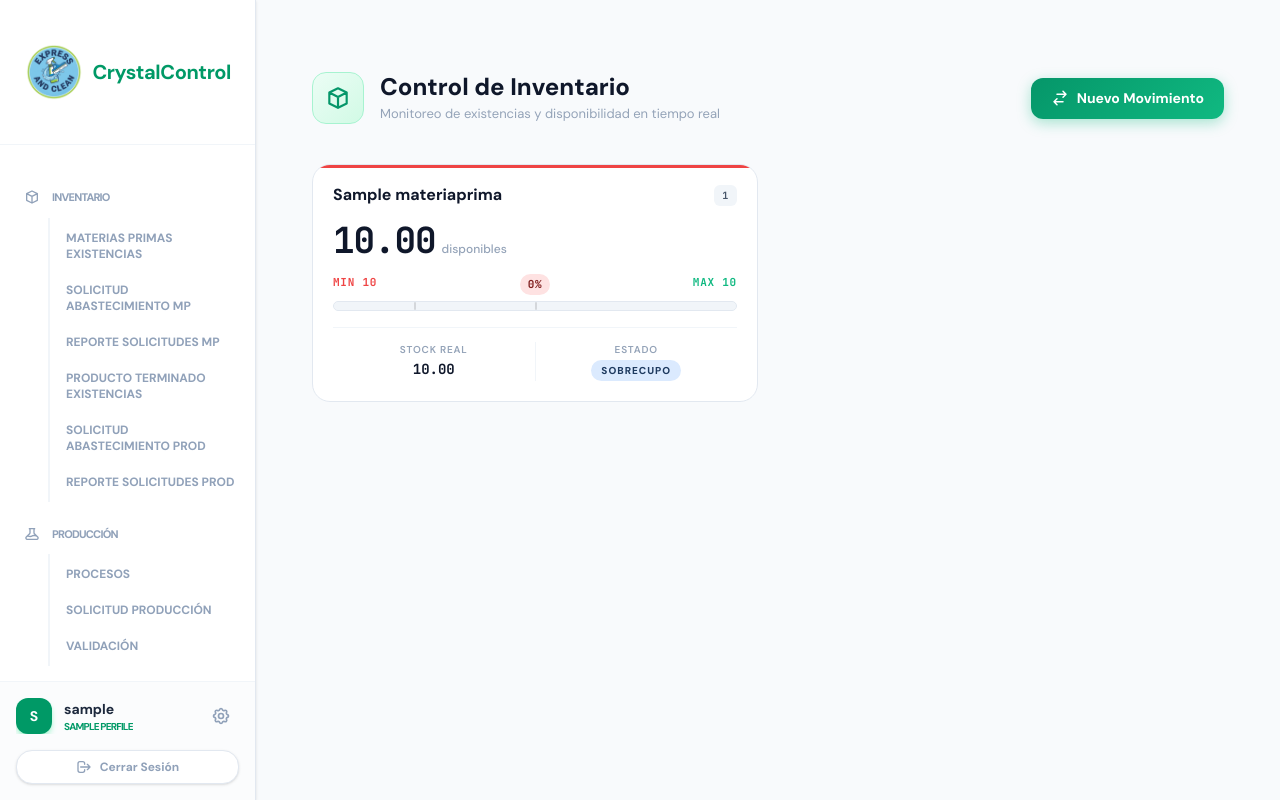
After one commit to IDGS-801-23001502/CrystalControl, a Flask app: template templates/inventory/material_list.html in a window 1280 px wide. The commit adds this page. Run offline with Flask 3, Linux system fonts and the light colour scheme; the template is opened without the code that fills it: values that come from a table or form of the project are taken from there, others are empty; a user stored in the database is signed in; tables that the repository leaves empty hold one stand-in row (values such as "Sample post"); parts of the project's set-up code (start-up, migrations or seed data) failed here and were passed over; some libraries are stand-ins or nearby versions.

Commit message:
03/04/2026 V1 Movimientos Inventario MP

```diff
--- /dev/null
+++ b/templates/inventory/material_list.html
@@ -0,0 +1,358 @@
+{% extends "layout_employees.html" %}
+{% block title %}Estado de Inventario{% endblock %}
+
+{% block content %}
+
+<link href="https://fonts.googleapis.com/css2?family=DM+Sans:wght@400;500;600;700;800&family=JetBrains+Mono:wght@500;700&display=swap" rel="stylesheet">
+
+<style>
+  :root {
+    --green:  #10b981;
+    --orange: #f97316;
+    --red:    #ef4444;
+    --green-bg:  #d1fae5;
+    --orange-bg: #ffedd5;
+    --red-bg:    #fee2e2;
+    --green-text:  #065f46;
+    --orange-text: #7c2d12;
+    --red-text:    #7f1d1d;
+    --surface: #ffffff;
+    --surface-2: #f8fafc;
+    --border: #e2e8f0;
+    --text-primary: #0f172a;
+    --text-secondary: #64748b;
+    --text-muted: #94a3b8;
+  }
+
+  * { box-sizing: border-box; }
+
+  body {
+    font-family: 'DM Sans', sans-serif;
+    background: var(--surface-2);
+  }
+
+  /* ── Page wrapper ── */
+  .inv-page {
+    max-width: 1280px;
+    margin: 0 auto;
+    padding: 2.5rem 1.5rem;
+  }
+
+  /* ── Header ── */
+  .inv-header {
+    display: flex;
+    align-items: center;
+    justify-content: space-between;
+    flex-wrap: wrap;
+    gap: 1rem;
+    margin-bottom: 2.5rem;
+  }
+
+  .inv-header-left { display: flex; align-items: center; gap: 1rem; }
+
+  .inv-icon-wrap {
+    width: 52px; height: 52px;
+    border-radius: 14px;
+    background: linear-gradient(135deg, #ecfdf5 0%, #d1fae5 100%);
+    border: 1px solid #a7f3d0;
+    display: flex; align-items: center; justify-content: center;
+    flex-shrink: 0;
+  }
+  .inv-icon-wrap svg { width: 26px; height: 26px; color: #059669; }
+
+  .inv-title   { font-size: 1.5rem; font-weight: 800; color: var(--text-primary); line-height: 1.2; }
+  .inv-subtitle{ font-size: 0.8125rem; color: var(--text-muted); margin-top: 2px; }
+
+  .btn-new-movement {
+    display: inline-flex; align-items: center; gap: 8px;
+    background: linear-gradient(135deg, #059669 0%, #10b981 100%);
+    color: #fff;
+    font-weight: 700; font-size: 0.875rem;
+    padding: 0.625rem 1.25rem;
+    border-radius: 12px;
+    border: none; cursor: pointer; text-decoration: none;
+    box-shadow: 0 4px 14px rgba(16,185,129,.35);
+    transition: transform .15s, box-shadow .15s;
+  }
+  .btn-new-movement:hover  { transform: translateY(-1px); box-shadow: 0 6px 20px rgba(16,185,129,.4); }
+  .btn-new-movement:active { transform: scale(.97); }
+  .btn-new-movement svg { width: 18px; height: 18px; }
+
+  /* ── Grid ── */
+  .inv-grid {
+    display: grid;
+    grid-template-columns: repeat(auto-fill, minmax(300px, 1fr));
+    gap: 1.25rem;
+  }
+
+  /* ── Card ── */
+  .inv-card {
+    background: var(--surface);
+    border-radius: 18px;
+    border: 1px solid var(--border);
+    padding: 1.25rem;
+    display: flex; flex-direction: column; gap: 1rem;
+    transition: transform .2s, box-shadow .2s;
+    position: relative; overflow: hidden;
+  }
+  .inv-card::before {
+    content: '';
+    position: absolute; top: 0; left: 0; right: 0; height: 3px;
+    border-radius: 18px 18px 0 0;
+  }
+  .inv-card.status-ok     ::before,
+  .inv-card.status-ok     { }
+  .inv-card.status-ok::before     { background: var(--green); }
+  .inv-card.status-warning::before{ background: var(--orange); }
+  .inv-card.status-critical::before{ background: var(--red); }
+  .inv-card:hover { transform: translateY(-3px); box-shadow: 0 12px 32px rgba(15,23,42,.08); }
+
+  /* ── Card top row ── */
+  .card-top { display: flex; align-items: flex-start; justify-content: space-between; gap: 8px; }
+
+  .card-name {
+    font-size: 1rem; font-weight: 700;
+    color: var(--text-primary);
+    line-height: 1.3;
+    flex: 1; min-width: 0;
+    overflow: hidden; text-overflow: ellipsis; white-space: nowrap;
+  }
+
+  .badge-unit {
+    font-size: 0.625rem; font-weight: 700;
+    letter-spacing: .08em; text-transform: uppercase;
+    padding: 3px 8px; border-radius: 6px;
+    background: #f1f5f9; color: #475569;
+    white-space: nowrap; flex-shrink: 0;
+    font-family: 'JetBrains Mono', monospace;
+  }
+
+  /* ── Stock display ── */
+  .stock-display { display: flex; align-items: baseline; gap: 6px; }
+  .stock-number {
+    font-size: 2.25rem; font-weight: 800;
+    color: var(--text-primary); line-height: 1;
+    font-family: 'JetBrains Mono', monospace;
+    letter-spacing: -.03em;
+  }
+  .stock-label { font-size: 0.75rem; color: var(--text-muted); font-weight: 500; }
+
+  /* ── Progress bar section ── */
+  .progress-section { display: flex; flex-direction: column; gap: 6px; }
+
+  .progress-labels {
+    display: flex; justify-content: space-between;
+    font-size: 0.6875rem; font-weight: 700;
+    text-transform: uppercase; letter-spacing: .07em;
+    font-family: 'JetBrains Mono', monospace;
+  }
+  .lbl-min  { color: var(--red); }
+  .lbl-mid  { color: var(--text-muted); }
+  .lbl-max  { color: var(--green); }
+
+  /* Track */
+  .progress-track {
+    width: 100%; height: 10px;
+    background: #f1f5f9;
+    border-radius: 999px;
+    border: 1px solid #e2e8f0;
+    overflow: hidden;
+    position: relative;
+  }
+
+  /* Threshold markers on the track */
+  .progress-track::before,
+  .progress-track::after {
+    content: '';
+    position: absolute; top: 0; bottom: 0;
+    width: 2px; background: rgba(0,0,0,.12); z-index: 1;
+    border-radius: 1px;
+  }
+  .progress-track::before  { left: 20%; }  /* crítico mark */
+  .progress-track::after   { left: 50%; }  /* 1/2 mark */
+
+  .progress-fill {
+    height: 100%; border-radius: 999px;
+    transition: width 1s cubic-bezier(.4,0,.2,1), background-color .6s ease;
+  }
+  .fill-green  { background: linear-gradient(90deg, #34d399, #10b981); }
+  .fill-orange { background: linear-gradient(90deg, #fb923c, #f97316); }
+  .fill-red    { background: linear-gradient(90deg, #f87171, #ef4444); }
+
+  /* ── Percentage pill ── */
+  .pct-pill {
+    display: inline-flex; align-items: center; gap: 4px;
+    font-size: 0.6875rem; font-weight: 700;
+    padding: 2px 8px; border-radius: 999px;
+    font-family: 'JetBrains Mono', monospace;
+  }
+  .pct-green  { background: var(--green-bg);  color: var(--green-text); }
+  .pct-orange { background: var(--orange-bg); color: var(--orange-text); }
+  .pct-red    { background: var(--red-bg);    color: var(--red-text); }
+
+  /* ── Footer row ── */
+  .card-footer {
+    display: flex; align-items: center;
+    border-top: 1px solid #f1f5f9;
+    padding-top: .875rem;
+    gap: 0;
+  }
+  .footer-cell { flex: 1; text-align: center; }
+  .footer-cell + .footer-cell { border-left: 1px solid #f1f5f9; }
+
+  .footer-label { font-size: 0.625rem; text-transform: uppercase; letter-spacing: .08em; color: var(--text-muted); font-weight: 600; }
+  .footer-value { font-size: 0.875rem; font-weight: 700; color: var(--text-primary); margin-top: 2px; font-family: 'JetBrains Mono', monospace; }
+
+  .status-badge {
+    font-size: 0.625rem; font-weight: 800;
+    text-transform: uppercase; letter-spacing: .1em;
+    padding: 3px 10px; border-radius: 999px;
+    display: inline-block; margin-top: 2px;
+  }
+  .status-badge.ok       { background: var(--green-bg);  color: var(--green-text); }
+  .status-badge.warning  { background: var(--orange-bg); color: var(--orange-text); }
+  .status-badge.critical { background: var(--red-bg);    color: var(--red-text); }
+  .status-badge.over     { background: #dbeafe;          color: #1e3a5f; }
+
+  /* ── Empty state ── */
+  .empty-state {
+    grid-column: 1 / -1;
+    padding: 5rem 2rem; text-align: center;
+    background: var(--surface); border-radius: 20px;
+    border: 2px dashed var(--border);
+  }
+  .empty-state p { color: var(--text-muted); font-size: .9375rem; }
+</style>
+
+<div class="inv-page">
+
+  <!-- Header -->
+  <div class="inv-header">
+    <div class="inv-header-left">
+      <div class="inv-icon-wrap">
+        <svg fill="none" stroke="currentColor" viewBox="0 0 24 24">
+          <path stroke-linecap="round" stroke-linejoin="round" stroke-width="2"
+            d="M20 7l-8-4-8 4m16 0l-8 4m8-4v10l-8 4m0-10L4 7m8 4v10M4 7v10l8 4"/>
+        </svg>
+      </div>
+      <div>
+        <h1 class="inv-title">Control de Inventario</h1>
+        <p class="inv-subtitle">Monitoreo de existencias y disponibilidad en tiempo real</p>
+      </div>
+    </div>
+
+    <a href="{{ url_for('raw_materials.add_bulk_movement') }}" class="btn-new-movement">
+      <svg fill="none" stroke="currentColor" viewBox="0 0 24 24">
+        <path stroke-linecap="round" stroke-linejoin="round" stroke-width="2"
+          d="M8 7h12m0 0l-4-4m4 4l-4 4m0 6H4m0 0l4 4m-4-4l4-4"/>
+      </svg>
+      Nuevo Movimiento
+    </a>
+  </div>
+
+  <!-- Grid -->
+  <div class="inv-grid">
+    {% for material in raw_materials %}
+      {% set disponible = material.available_stock | float %}
+      {% set min        = material.stock_min | float %}
+      {% set max        = material.stock_max | float %}
+      {% set rango      = max - min %}
+
+      {# ── Porcentaje dentro del rango [min, max] para la barra ── #}
+      {% if rango > 0 %}
+        {% set porc_barra = ((disponible - min) / rango * 100) %}
+      {% else %}
+        {% set porc_barra = 0 %}
+      {% endif %}
+      {% if porc_barra > 100 %}{% set porc_barra = 100 %}{% endif %}
+      {% if porc_barra < 0   %}{% set porc_barra = 0   %}{% endif %}
+
+      {# ── Porcentaje sobre el máximo absoluto (para mostrar al usuario) ── #}
+      {% set porc_display = (disponible / max * 100) | round(1) if max > 0 else 0 %}
+      {% if porc_display > 100 %}{% set porc_display = 100 %}{% endif %}
+
+      {# ── Colores basados en la posición dentro del rango ──
+           >= 50% → verde  (ÓPTIMO)
+           20-49% → naranja (BAJO)
+           <  20% → rojo   (CRÍTICO)
+      #}
+      {% if porc_barra >= 50 %}
+        {% set fill_class   = "fill-green" %}
+        {% set pct_class    = "pct-green" %}
+        {% set card_status  = "status-ok" %}
+      {% elif porc_barra >= 20 %}
+        {% set fill_class   = "fill-orange" %}
+        {% set pct_class    = "pct-orange" %}
+        {% set card_status  = "status-warning" %}
+      {% else %}
+        {% set fill_class   = "fill-red" %}
+        {% set pct_class    = "pct-red" %}
+        {% set card_status  = "status-critical" %}
+      {% endif %}
+
+      {# ── Etiqueta de estado ── #}
+      {% if disponible >= max %}
+        {% set estado_label = "SOBRECUPO" %}
+        {% set estado_class = "over" %}
+      {% elif porc_barra < 20 %}
+        {% set estado_label = "CRÍTICO" %}
+        {% set estado_class = "critical" %}
+      {% elif porc_barra < 50 %}
+        {% set estado_label = "BAJO" %}
+        {% set estado_class = "warning" %}
+      {% else %}
+        {% set estado_label = "ÓPTIMO" %}
+        {% set estado_class = "ok" %}
+      {% endif %}
+
+      <div class="inv-card {{ card_status }}">
+
+        <!-- Name + unit badge -->
+        <div class="card-top">
+          <span class="card-name" title="{{ material.name }}">{{ material.name }}</span>
+          <span class="badge-unit">{{ material.unidad_medida }}</span>
+        </div>
+
+        <!-- Available stock number -->
+        <div class="stock-display">
+          <span class="stock-number">{{ "{:,.2f}".format(disponible) }}</span>
+          <span class="stock-label">disponibles</span>
+        </div>
+
+        <!-- Progress bar -->
+        <div class="progress-section">
+          <div class="progress-labels">
+            <span class="lbl-min">Min {{ "{:,.0f}".format(min) }}</span>
+            <span class="lbl-mid">
+              <span class="pct-pill {{ pct_class }}">{{ porc_barra | round(0) | int }}%</span>
+            </span>
+            <span class="lbl-max">Max {{ "{:,.0f}".format(max) }}</span>
+          </div>
+
+          <div class="progress-track">
+            <div class="progress-fill {{ fill_class }}" style="width: {{ porc_barra }}%;"></div>
+          </div>
+        </div>
+
+        <!-- Footer stats -->
+        <div class="card-footer">
+          <div class="footer-cell">
+            <div class="footer-label">Stock Real</div>
+            <div class="footer-value">{{ "{:,.2f}".format(material.real_stock | float) }}</div>
+          </div>
+          <div class="footer-cell">
+            <div class="footer-label">Estado</div>
+            <span class="status-badge {{ estado_class }}">{{ estado_label }}</span>
+          </div>
+        </div>
+      </div>
+
+    {% else %}
+      <div class="empty-state">
+        <p>No hay materias primas activas para mostrar.</p>
+      </div>
+    {% endfor %}
+  </div>
+
+</div>
+{% endblock %}
```
Also changed, not shown: forms.py (+25 -0 lines), models.py (+29 -0 lines), modules/raw_materials.py (+95 -2 lines), templates/inventory/material_movement.html (added, +164 -0 lines), static/css/output.css.
